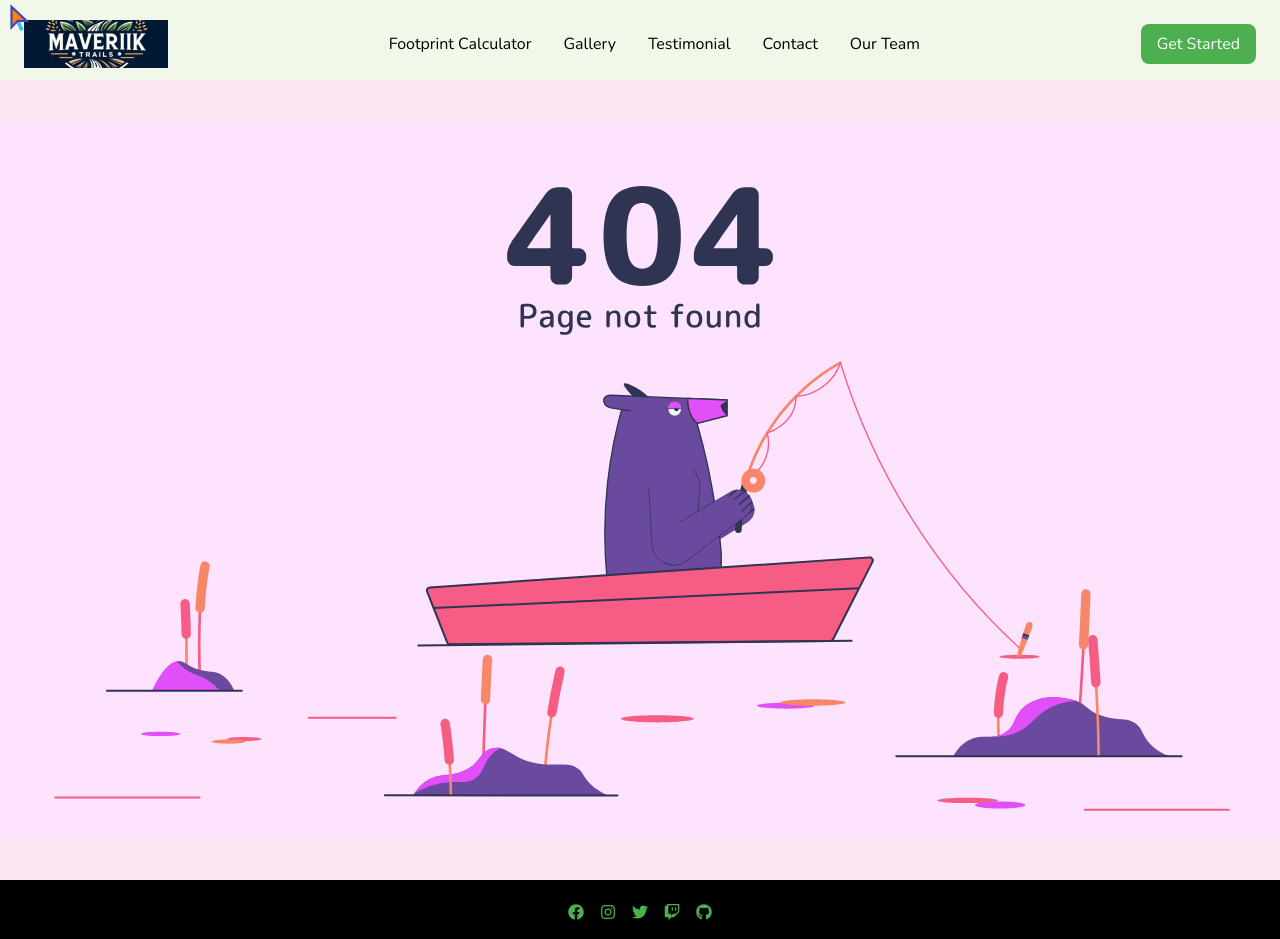
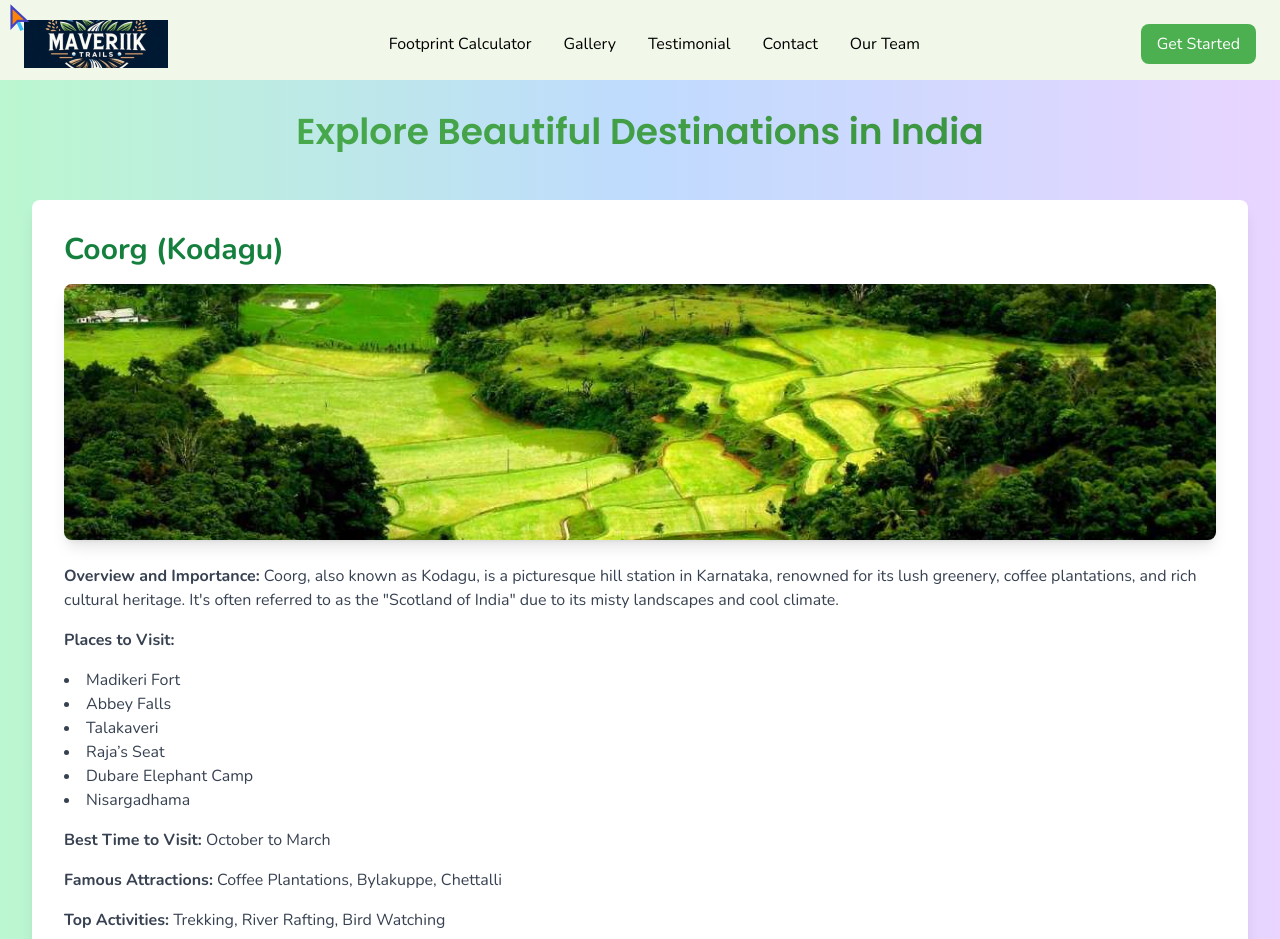
Before and after one commit to itsofficialadi/maveriktrails, a React (Vite) app: page /learn-more in a window 1280 px wide. Shown: the top 939 px of the page. Built offline with nearby package versions, Linux system fonts and the light colour scheme.

Commit message:
Added LearnMore section.

```diff
--- a/src/App.jsx
+++ b/src/App.jsx
@@ -36,6 +36,7 @@ import EcoWaterActivities from './activities/WaterActivities';
 import EcoHomestays from './stays/HomeStays';
 import PrivacyPolicy from './components/PrivacyPolicy';
 import NotFoundPage from './components/NotFoundPage';
+import LearnMore from './components/LearnMore.jsx';
 
 const AppContent = () => {
   const location = useLocation();
@@ -107,6 +108,7 @@ const AppContent = () => {
         <Route path="/wildlife-safaris" element={<Safari />} />
         <Route path="/water-activities" element={<EcoWaterActivities />} />
         <Route path="/homestays" element={<EcoHomestays />} />
+        <Route path="/learn-more" element={<LearnMore/>} />
         <Route path="*" element={<NotFoundPage />} /> {/* Catch-all route for 404 */}
       </Routes>
     </div>
--- /dev/null
+++ b/src/components/LearnMore.jsx
@@ -0,0 +1,94 @@
+import React, { useEffect } from 'react';
+import AOS from 'aos';
+import 'aos/dist/aos.css';
+import CoorgImage from '/src/assets/coorg-min.jpg';
+import KeralaBackwatersImage from '/src/assets/kerala-backwaters-min.jpg';
+import AurovilleImage from '/src/assets/Auroville-min.jpg';
+import SikkimImage from '/src/assets/sikkim-min.jpg';
+
+const InfoPage = () => {
+  useEffect(() => {
+    AOS.init({ duration: 2000 });
+  }, []);
+
+  return (
+    <div className="bg-gradient-to-r from-green-200 via-blue-200 to-purple-200 min-h-screen p-8">
+      <header className="text-center mb-8">
+      <h1 className="text-4xl font-bold text-center mb-12 gradient-text font-display" data-aos="fade-up">
+      Explore Beautiful Destinations in India
+      </h1>
+      </header>
+
+      <section data-aos="fade-up" className="bg-white p-8 rounded-lg shadow-lg mb-10">
+        <h2 className="text-3xl font-bold text-green-700 mb-4">Coorg (Kodagu)</h2>
+        <img src={CoorgImage} alt="Coorg" className="w-full h-64 object-cover mb-6 rounded-lg shadow-lg" />
+        <p className="text-gray-700 mb-4"><strong>Overview and Importance:</strong> Coorg, also known as Kodagu, is a picturesque hill station in Karnataka, renowned for its lush greenery, coffee plantations, and rich cultural heritage. It's often referred to as the "Scotland of India" due to its misty landscapes and cool climate.</p>
+        <p className="text-gray-700 mb-4"><strong>Places to Visit:</strong></p>
+        <ul className="list-disc list-inside text-gray-700 mb-4">
+          <li>Madikeri Fort</li>
+          <li>Abbey Falls</li>
+          <li>Talakaveri</li>
+          <li>Raja’s Seat</li>
+          <li>Dubare Elephant Camp</li>
+          <li>Nisargadhama</li>
+        </ul>
+        <p className="text-gray-700 mb-4"><strong>Best Time to Visit:</strong> October to March</p>
+        <p className="text-gray-700 mb-4"><strong>Famous Attractions:</strong> Coffee Plantations, Bylakuppe, Chettalli</p>
+        <p className="text-gray-700 mb-4"><strong>Top Activities:</strong> Trekking, River Rafting, Bird Watching</p>
+        <p className="text-gray-700 mb-4"><strong>Cuisine:</strong> Pandi Curry, Kadumbuttu, Akki Roti</p>
+      </section>
+
+      <section data-aos="fade-up" className="bg-white p-8 rounded-lg shadow-lg mb-10">
+        <h2 className="text-3xl font-bold text-blue-700 mb-4">Kerala Backwaters</h2>
+        <img src={KeralaBackwatersImage} alt="Kerala Backwaters" className="w-full h-64 object-cover mb-6 rounded-lg shadow-lg" />
+        <p className="text-gray-700 mb-4"><strong>Overview and Importance:</strong> The Kerala Backwaters are a network of interconnected canals, rivers, lakes, and inlets, stretching across the state of Kerala. They are known for their unique ecosystem and are a major tourist attraction, offering a glimpse into traditional Kerala village life.</p>
+        <p className="text-gray-700 mb-4"><strong>Places to Visit:</strong></p>
+        <ul className="list-disc list-inside text-gray-700 mb-4">
+          <li>Alleppey (Alappuzha)</li>
+          <li>Kumarakom</li>
+          <li>Kollam</li>
+          <li>Kochi</li>
+        </ul>
+        <p className="text-gray-700 mb-4"><strong>Best Time to Visit:</strong> November to February</p>
+        <p className="text-gray-700 mb-4"><strong>Famous Attractions:</strong> Houseboats, Vembanad Lake, Pathiramanal Island</p>
+        <p className="text-gray-700 mb-4"><strong>Top Activities:</strong> Houseboat Cruise, Kayaking, Fishing</p>
+        <p className="text-gray-700 mb-4"><strong>Cuisine:</strong> Karimeen Pollichathu, Appam with Stew, Prawn Curry</p>
+      </section>
+
+      <section data-aos="fade-up" className="bg-white p-8 rounded-lg shadow-lg mb-10">
+        <h2 className="text-3xl font-bold text-yellow-700 mb-4">Auroville</h2>
+        <img src={AurovilleImage} alt="Auroville" className="w-full h-64 object-cover mb-6 rounded-lg shadow-lg" />
+        <p className="text-gray-700 mb-4"><strong>Overview and Importance:</strong> Auroville is an experimental township in Tamil Nadu and Pondicherry, founded in 1968 by Mirra Alfassa (known as 'The Mother') and designed by architect Roger Anger. It aims to be a universal town where people from all over the world live in harmony, transcending nationalities and beliefs.</p>
+        <p className="text-gray-700 mb-4"><strong>Places to Visit:</strong></p>
+        <ul className="list-disc list-inside text-gray-700 mb-4">
+          <li>Matrimandir</li>
+          <li>Auroville Beach</li>
+          <li>Auroville Botanical Gardens</li>
+        </ul>
+        <p className="text-gray-700 mb-4"><strong>Best Time to Visit:</strong> October to March</p>
+        <p className="text-gray-700 mb-4"><strong>Famous Attractions:</strong> Visitor’s Center, Savitribai Phule Women's Center, Solar Kitchen</p>
+        <p className="text-gray-700 mb-4"><strong>Top Activities:</strong> Meditation and Yoga, Workshops and Seminars, Volunteering</p>
+        <p className="text-gray-700 mb-4"><strong>Cuisine:</strong> Solar Kitchen Meals, Bread & Chocolate Café, Tantos</p>
+      </section>
+
+      <section data-aos="fade-up" className="bg-white p-8 rounded-lg shadow-lg mb-10">
+        <h2 className="text-3xl font-bold text-purple-700 mb-4">Sikkim</h2>
+        <img src={SikkimImage} alt="Sikkim" className="w-full h-64 object-cover mb-6 rounded-lg shadow-lg" />
+        <p className="text-gray-700 mb-4"><strong>Overview and Importance:</strong> Sikkim is a small northeastern state in India, known for its mountainous terrain, rich biodiversity, and vibrant culture. It shares borders with Tibet, Bhutan, and Nepal and offers stunning views of the Himalayas, including Mount Kanchenjunga, the third-highest peak in the world.</p>
+        <p className="text-gray-700 mb-4"><strong>Places to Visit:</strong></p>
+        <ul className="list-disc list-inside text-gray-700 mb-4">
+          <li>Gangtok</li>
+          <li>Pelling</li>
+          <li>Nathu La Pass</li>
+          <li>Yuksom</li>
+        </ul>
+        <p className="text-gray-700 mb-4"><strong>Best Time to Visit:</strong> March to June and September to December</p>
+        <p className="text-gray-700 mb-4"><strong>Famous Attractions:</strong> Lake Tsomgo, Rumtek Monastery, Gurudongmar Lake</p>
+        <p className="text-gray-700 mb-4"><strong>Top Activities:</strong> Trekking, River Rafting, Bird Watching</p>
+        <p className="text-gray-700 mb-4"><strong>Cuisine:</strong> Momos, Thukpa, Phagshapa</p>
+      </section>
+    </div>
+  );
+};
+
+export default InfoPage;
```
